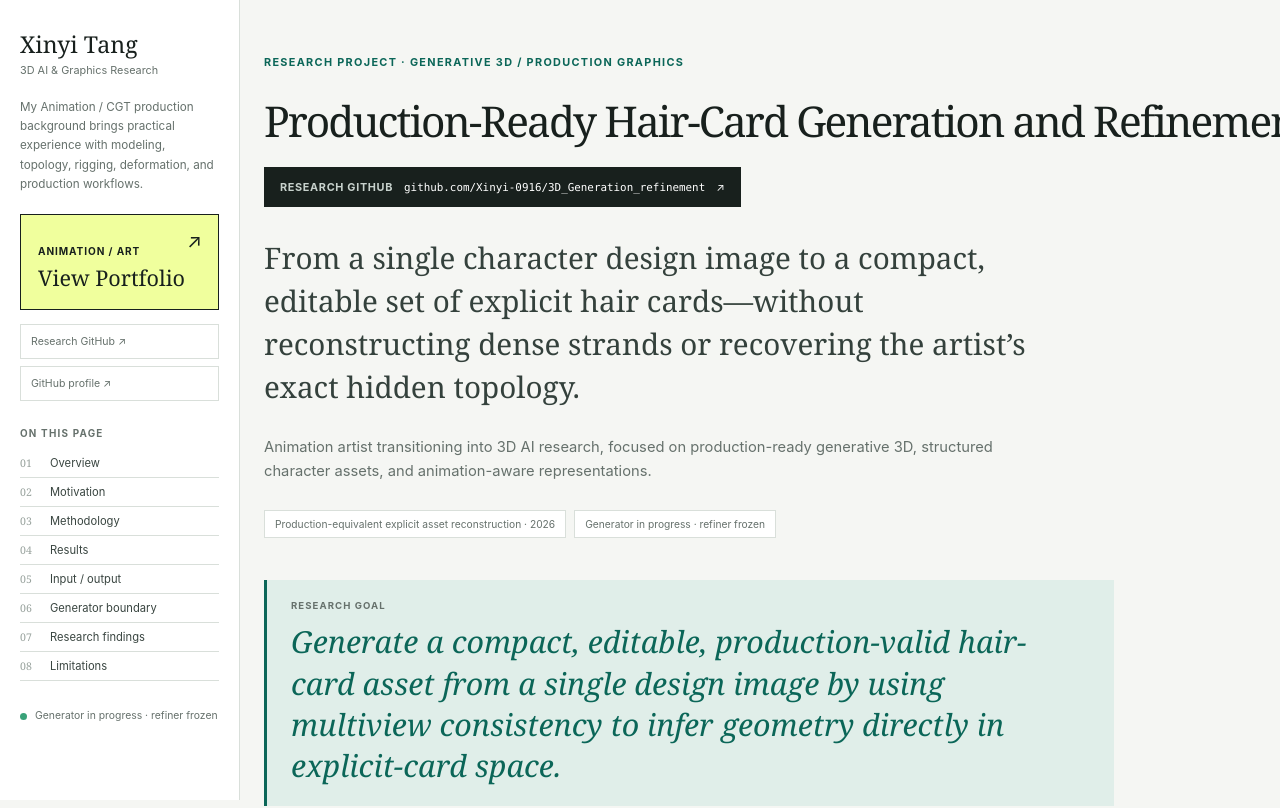
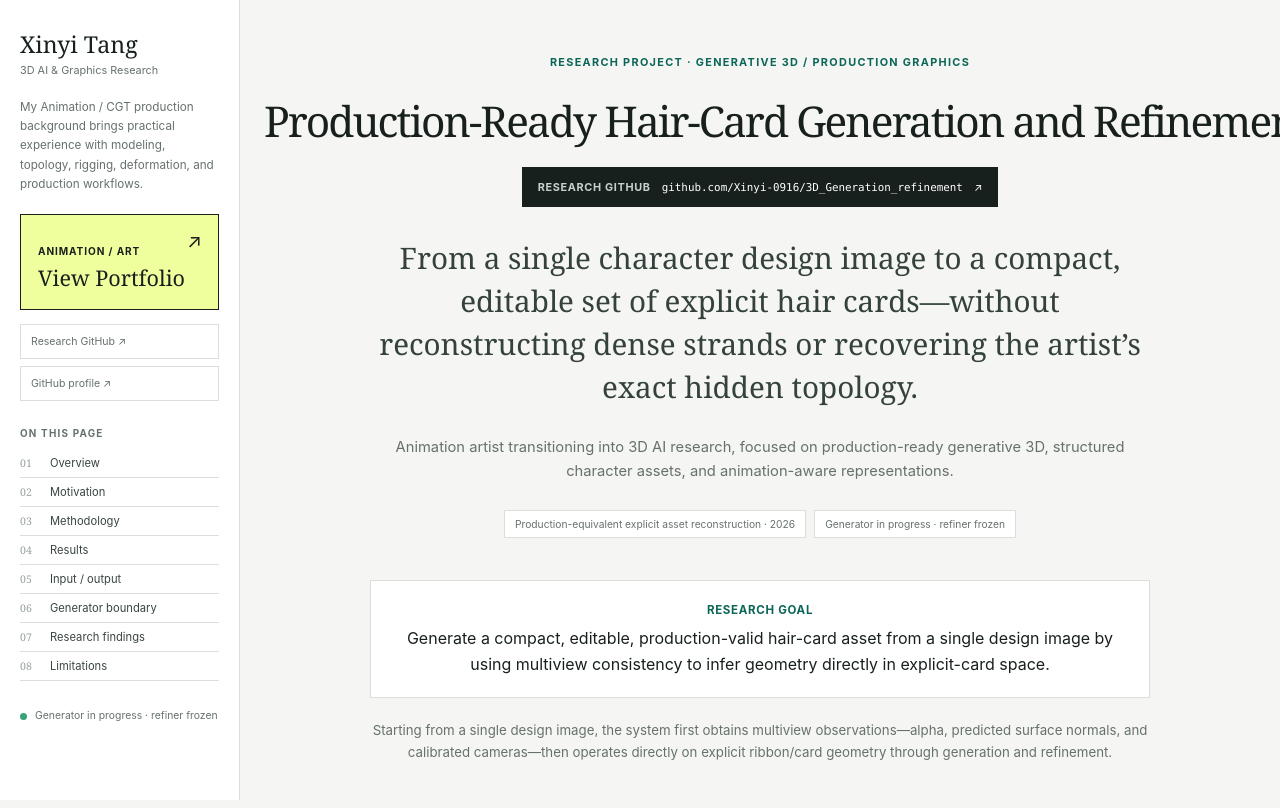
Before and after one commit to Xinyi-0916/research-site, a React (Vite) app: page / in a window 1280 px wide. Shown: the top 808 px of the page. Built offline with nearby package versions, Linux system fonts and the light colour scheme.

Commit message:
Center and simplify research hero

```diff
--- a/src/styles.css
+++ b/src/styles.css
@@ -71,14 +71,14 @@ code { font-family: ui-monospace, SFMono-Regular, Menlo, Consolas, monospace; }
 .side-status i { width: 7px; height: 7px; border-radius: 50%; background: #39a279; }
 
 .research-main { width: min(1120px, calc(100% - 288px)); margin-left: max(264px, calc(50% - 440px)); padding: 0 0 34px; }
-.project-intro { padding: 54px 0 62px; scroll-margin-top: 20px; }
+.project-intro { padding: 54px 0 62px; scroll-margin-top: 20px; text-align: center; }
 .kicker { margin: 0 0 28px; color: var(--green); font-size: .68rem; font-weight: 750; letter-spacing: .12em; text-transform: uppercase; }
 .project-intro > h2 { margin: 0; font-family: var(--serif); font-size: clamp(2.65rem, 3.25vw, 3.4rem); font-weight: 400; letter-spacing: -.045em; line-height: 1; white-space: nowrap; }
 .research-repo-link {
   display: grid;
   width: fit-content;
   max-width: 100%;
-  margin-top: 25px;
+  margin: 25px auto 0;
   padding: 12px 15px;
   grid-template-columns: auto minmax(0, 1fr) auto;
   align-items: center;
@@ -92,13 +92,13 @@ code { font-family: ui-monospace, SFMono-Regular, Menlo, Consolas, monospace; }
 .research-repo-link span:first-child { color: #c7d1cc; font-weight: 750; letter-spacing: .06em; text-transform: uppercase; }
 .research-repo-link strong { overflow-wrap: anywhere; font-family: ui-monospace, SFMono-Regular, Menlo, monospace; font-size: .68rem; font-weight: 500; }
 .research-repo-link:hover { border-color: var(--green); background: var(--green); }
-.project-subtitle { max-width: 780px; margin: 30px 0 0; color: #34413c; font-family: var(--serif); font-size: clamp(1.3rem, 2.4vw, 1.85rem); line-height: 1.45; }
-.research-identity { max-width: 760px; margin: 26px 0; color: var(--muted); font-size: .92rem; }
-.intro-meta { display: flex; flex-wrap: wrap; gap: 8px; }
+.project-subtitle { max-width: 780px; margin: 30px auto 0; color: #34413c; font-family: var(--serif); font-size: clamp(1.3rem, 2.4vw, 1.85rem); line-height: 1.45; }
+.research-identity { max-width: 760px; margin: 26px auto; color: var(--muted); font-size: .92rem; }
+.intro-meta { display: flex; flex-wrap: wrap; justify-content: center; gap: 8px; }
 .intro-meta span { padding: 7px 10px; border: 1px solid var(--line); color: var(--muted); background: var(--panel); font-size: .64rem; }
-.project-intro blockquote { max-width: 850px; margin: 42px 0 22px; padding: 20px 24px; border-left: 3px solid var(--green); color: var(--green); background: var(--green-pale); font-family: var(--serif); font-size: clamp(1.35rem, 2.4vw, 1.9rem); font-style: italic; line-height: 1.35; }
-.project-intro blockquote > span { display: block; margin-bottom: 9px; color: var(--muted); font-family: var(--sans); font-size: .6rem; font-style: normal; font-weight: 750; letter-spacing: .11em; text-transform: uppercase; }
-.lead { max-width: 850px; margin: 0; color: #34413c; font-family: var(--serif); font-size: 1.15rem; }
+.project-intro blockquote { max-width: 780px; margin: 42px auto 22px; padding: 20px 24px; border: 1px solid var(--line); color: var(--ink); background: var(--panel); font-family: var(--sans); font-size: 1rem; font-style: normal; line-height: 1.6; }
+.project-intro blockquote > span { display: block; margin-bottom: 7px; color: var(--green); font-family: inherit; font-size: .72rem; font-style: normal; font-weight: 700; letter-spacing: .06em; text-transform: uppercase; }
+.lead { max-width: 780px; margin: 0 auto; color: var(--muted); font-family: var(--sans); font-size: .83rem; }
 
 .content-section { padding: 64px 0; border-top: 1px solid var(--line); scroll-margin-top: 20px; }
 .section-head { display: grid; margin-bottom: 32px; grid-template-columns: 62px minmax(0, 1fr); gap: 12px; }
```
